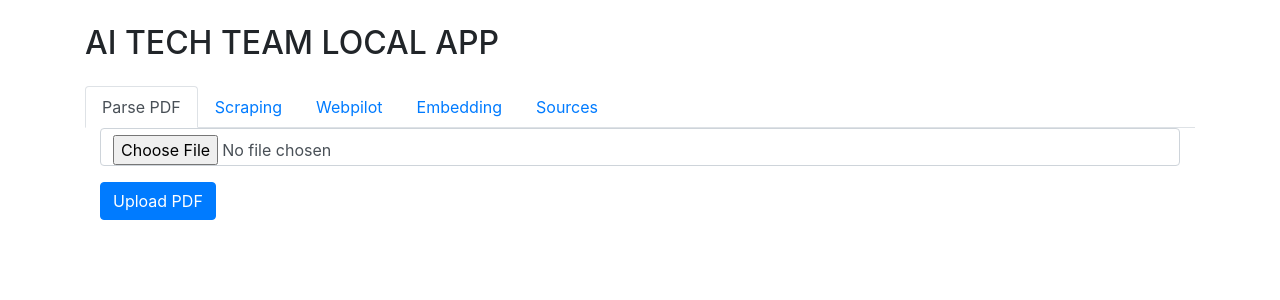
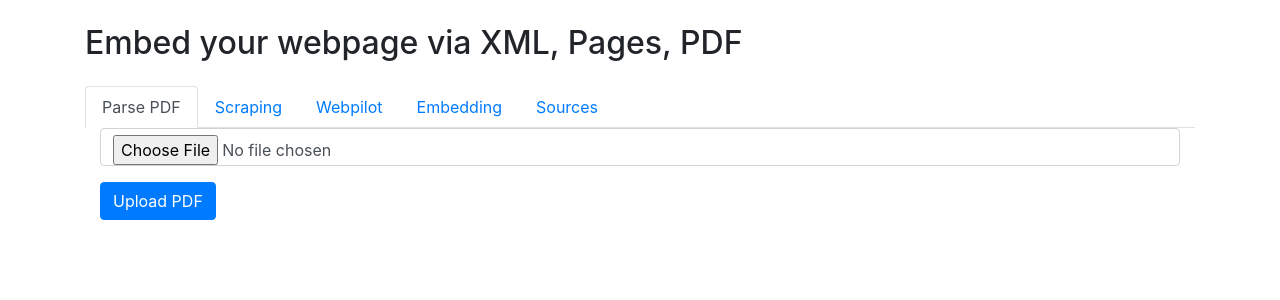
Before and after one commit to auditive-tokyo/EMBED_IT, a Flask app: page / in a window 1280 px wide. Shown: the top 300 px of the page. Run offline with Flask 3, Linux system fonts and the light colour scheme; data that the repository does not hold is empty; some libraries are stand-ins or nearby versions.

Commit message:
titileつけた

```diff
--- a/templates/index.html
+++ b/templates/index.html
@@ -2,13 +2,14 @@
 <html lang="en">
 
 <head>
+  <title>EMBED IT - Embed your webpage via XML, Pages, PDF</title>
   <!-- Add Bootstrap CSS -->
   <link rel="stylesheet" href="https://stackpath.bootstrapcdn.com/bootstrap/4.3.1/css/bootstrap.min.css" integrity="sha384-ggOyR0iXCbMQv3Xipma34MD+dH/1fQ784/j6cY/iJTQUOhcWr7x9JvoRxT2MZw1T" crossorigin="anonymous">
 </head>
 
 <body>
   <div class="container">
-    <h2 class="mt-4 mb-4">AI TECH TEAM LOCAL APP</h2>
+    <h2 class="mt-4 mb-4">Embed your webpage via XML, Pages, PDF</h2>
 
     <!-- The Modal -->
     <div class="modal" id="myModal">
```
